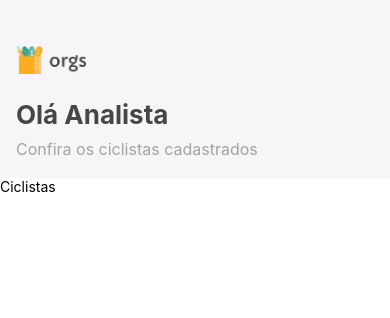
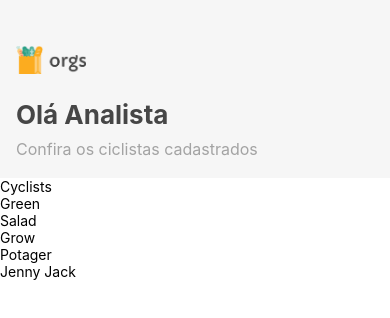
Before and after one commit to pedrocpacheco/React-Native-Hooks-Expo, a React Native app: screen / in a window 390 px wide. Shown: the top 318 px of the page. Built offline with nearby package versions, Linux system fonts and the light colour scheme.

Commit message:
feat: useState to tytle and list of Cyclists

```diff
--- a/src/index.d.ts
+++ /dev/null
@@ -1 +0,0 @@
-declare module '*.png';
--- a/src/views/Home/components/Cyclists.tsx
+++ b/src/views/Home/components/Cyclists.tsx
@@ -1,12 +1,27 @@
-import React, {useEffect} from "react"
-import { Text } from "react-native";
+import React, { useEffect, useState } from "react"
+import { FlatList, Text, StyleSheet } from "react-native";
 
 import { getCyclists } from "../../../services/getData";
 
 export default function Cyclists(){
+  const [tytle, setTytle] = useState(""); // ? Inicial
+  const [list, setList] = useState([]);
+
   useEffect(() => {
     const retorno = getCyclists();
+    setTytle(retorno.tytle); // ! Seta aqui
+    setList(retorno.list)
+    console.log(retorno);
+
   }, []);
 
-  return <Text>Ciclistas</Text>
+  const ListHeader = () => {
+    return <Text>{ tytle } </Text>
+  }
+
+  return <FlatList
+          data={list}
+          renderItem={({ item: { name } }) => <Text>{name}</Text>}
+          ListHeaderComponent={ ListHeader }
+          />
 }
```
